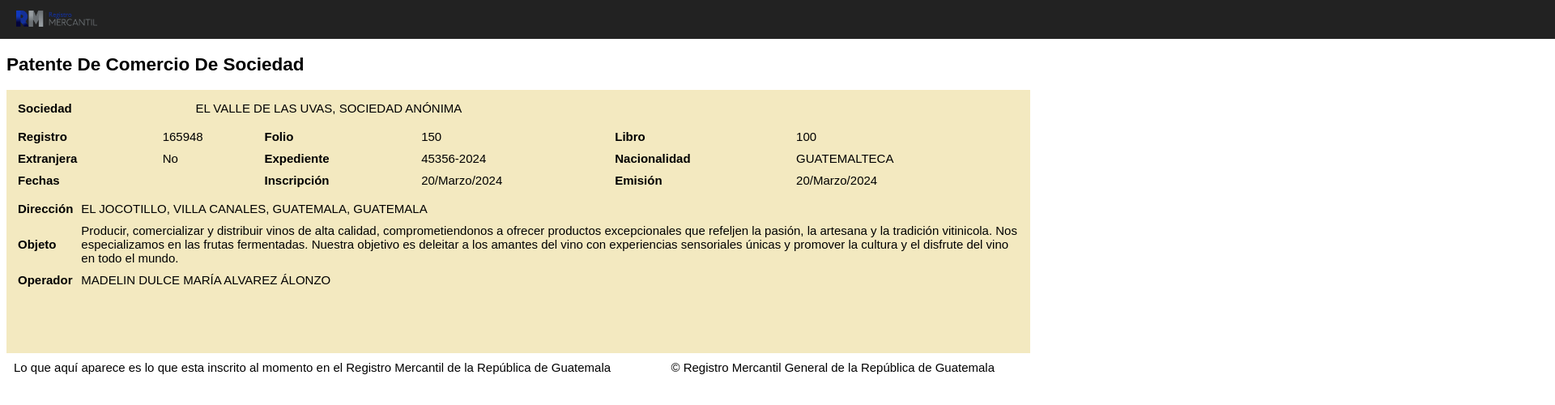
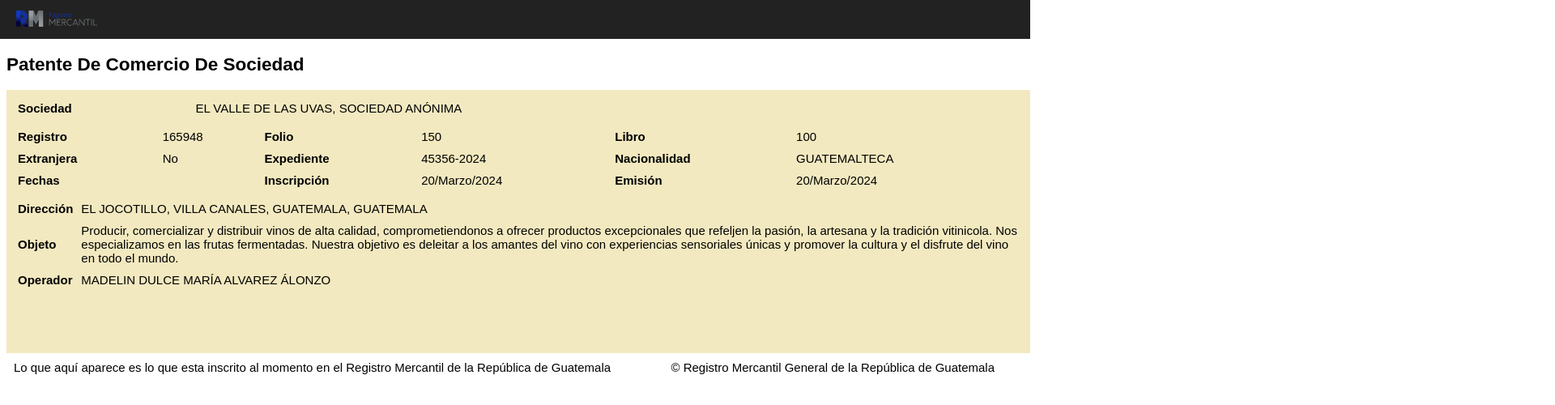
Before and after one commit to zalemgt/Fake_patente, a plain HTML site: page index.html in a window 1280 px wide. Shown: the top 500 px of the page at 81% size, 1920 px wide, since content can reach past the window. Drawn offline with Linux system fonts and the light colour scheme.

Commit message:
Update style.css

```diff
--- a/style.css
+++ b/style.css
@@ -30,7 +30,7 @@ body {
 }
 
 .cabe {
-  width: 2000px;
+  max-width: 1350px;
   margin-top: -10px;
   height: 50px;
   padding: 0%;
```
